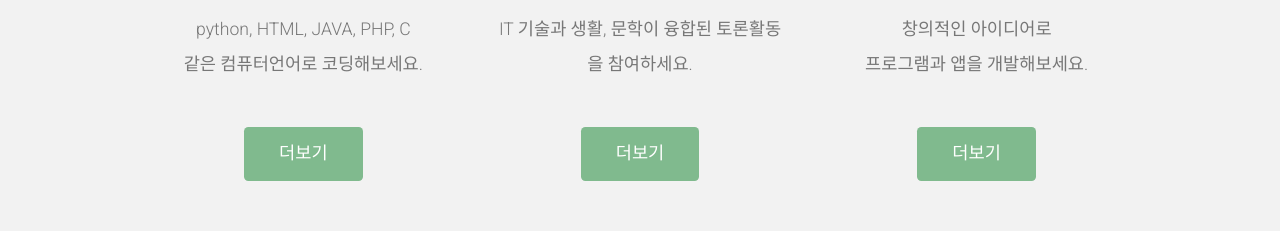
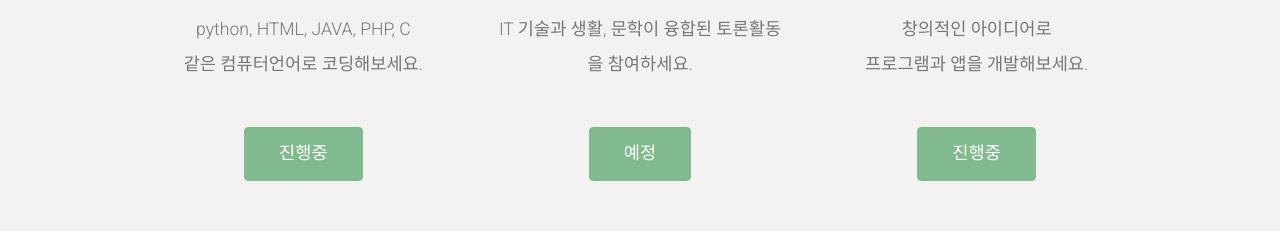
Before and after one commit to habinsong/habinsong.semicolon.io, a plain HTML site: page index.html in a window 1280 px wide. Shown: the part 940-1171 px from the top of the page. Drawn offline with nearby package versions, Linux system fonts and the light colour scheme.

Commit message:
Update index.html

```diff
--- a/index.html
+++ b/index.html
@@ -57,20 +57,20 @@
 						<span class="pennant"></span>
 						<h3>코딩 배우기</h3>
 						<p>python, HTML, JAVA, PHP, C <br> 같은 컴퓨터언어로 코딩해보세요.</p>
-						<a href="https://github.com/habinsong" class="button button-style1">더보기 </a>
+						<a href="https://github.com/habinsong" class="button button-style1">진행중 </a>
 					</section>
 					<section class="4u">
 						<span class="pennant"></span>
 						<h3>토론활동</h3>
 						<p>IT 기술과 생활, 문학이 융합된 토론활동을 참여하세요.</p>
-                        <a href="https://github.com/habinsong" class="button button-style1">더보기</a>
+                        <a href="https://github.com/habinsong" class="button button-style1">예정</a>
 
 					</section>
 					<section class="4u">
 						<span class="pennant"></span>
 						<h3>프로젝트 기획/개발</h3>
 						<p>창의적인 아이디어로<br>프로그램과 앱을 개발해보세요.</p>
-						<a href="https://github.com/habinsong" class="button button-style1">더보기</a>
+						<a href="https://github.com/habinsong" class="button button-style1">진행중</a>
 					</section>
 
 				</div>
```
